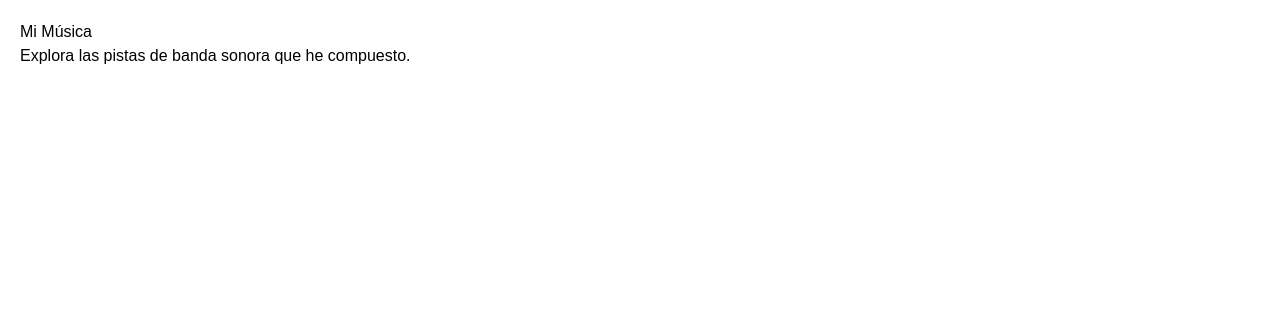
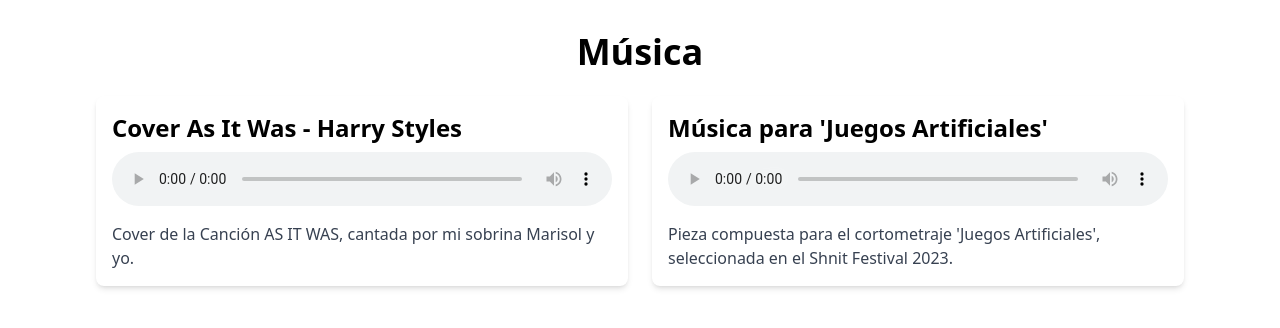
Before and after one commit to fightsthumbs/dikfingroj-webpage, a Next.js app: page /musica in a window 1280 px wide. Shown: the top 328 px of the page. Built offline with nearby package versions, Linux system fonts and the light colour scheme.

Commit message:
music sección complete

```diff
--- a/package.json
+++ b/package.json
@@ -14,6 +14,7 @@
     "motion": "^11.15.0",
     "next": "^15.1.2",
     "react": "^19.0.0",
+    "react-audio-player": "^0.17.0",
     "react-dom": "^19.0.0",
     "react-modal": "^3.16.3",
     "react-to-print": "^3.0.4",
--- /dev/null
+++ b/src/content/music/asitwas.md
@@ -0,0 +1,5 @@
+---
+title: "Cover As It Was - Harry Styles"
+audio: "audio/As_it_Was.mp3"
+description: "Cover de la Canción AS IT WAS, cantada por mi sobrina Marisol y yo."
+---
--- /dev/null
+++ b/src/content/music/pista1.md
@@ -0,0 +1,5 @@
+---
+title: "Música para 'Juegos Artificiales'"
+audio: "/audio/juegos-artificiales.mp3"
+description: "Pieza compuesta para el cortometraje 'Juegos Artificiales', seleccionada en el Shnit Festival 2023."
+---
--- /dev/null
+++ b/src/lib/music.js
@@ -0,0 +1,21 @@
+import fs from 'fs';
+import path from 'path';
+import matter from 'gray-matter';
+
+const musicDirectory = path.join(process.cwd(), 'src/content/music');
+
+export function getAllMusic() {
+  const fileNames = fs.readdirSync(musicDirectory);
+
+  return fileNames.map((fileName) => {
+    const fullPath = path.join(musicDirectory, fileName);
+    const fileContents = fs.readFileSync(fullPath, 'utf8');
+
+    // Parsear el contenido Markdown
+    const { data } = matter(fileContents);
+    return {
+      id: fileName.replace(/\.md$/, ''), // Nombre del archivo como ID
+      ...data,
+    };
+  });
+}
--- a/src/pages/musica.js
+++ b/src/pages/musica.js
@@ -1,8 +1,40 @@
-export default function Musica() {
-    return (
-      <div style={{ padding: "20px", fontFamily: "Arial, sans-serif" }}>
-        <h1>Mi Música</h1>
-        <p>Explora las pistas de banda sonora que he compuesto.</p>
+import { getAllMusic } from '../lib/music';
+
+
+// export default function Musica() {
+//     return (
+//       <div style={{ padding: "20px", fontFamily: "Arial, sans-serif" }}>
+//         <h1>Mi Música</h1>
+//         <p>Explora las pistas de banda sonora que he compuesto.</p>
+//       </div>
+//     );
+//   }
+
+
+
+export async function getStaticProps() {
+  const music = getAllMusic();
+  return {
+    props: { music },
+  };
+}
+
+export default function Musica({ music }) {
+  return (
+    <div className="max-w-6xl mx-auto p-8">
+      <h1 className="text-4xl font-bold mb-6 text-center">Música</h1>
+      <div className="grid grid-cols-1 md:grid-cols-2 gap-6">
+        {music.map((track) => (
+          <div key={track.id} className="bg-white rounded-lg shadow-md p-4">
+            <h2 className="text-2xl font-semibold mb-2">{track.title}</h2>
+            <audio controls className="w-full mb-4">
+              <source src={track.audio} type="audio/mpeg" />
+              Tu navegador no soporta la reproducción de audio.
+            </audio>
+            <p className="text-gray-700">{track.description}</p>
+          </div>
+        ))}
       </div>
-    );
-  }
+    </div>
+  );
+}
```
Also changed, not shown: 2 other files (tests, documents, lock files or other folders).
